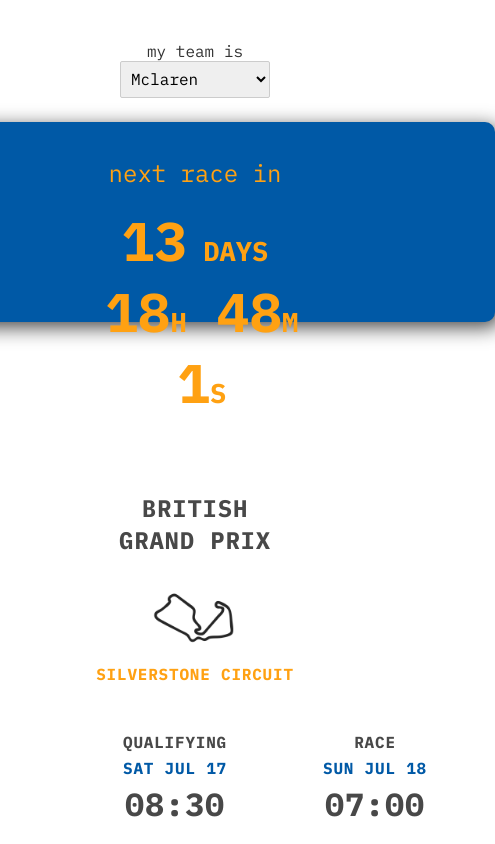
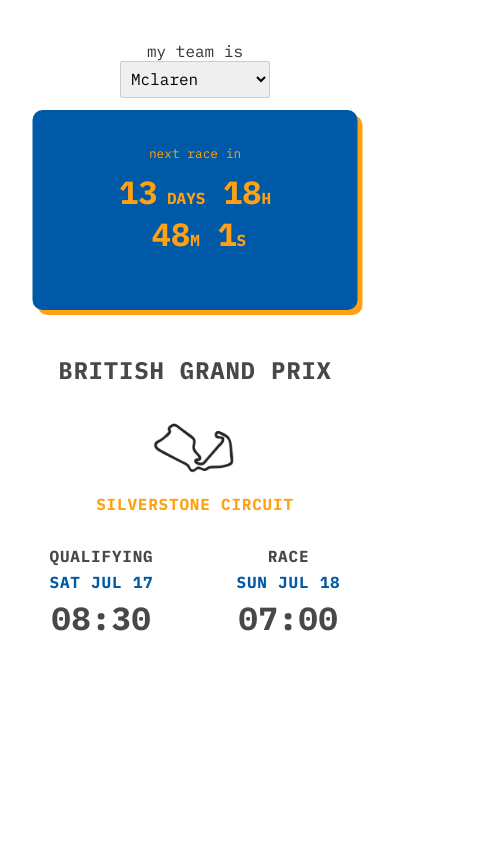
Before and after one commit to ellenhong/f1, a Svelte app: page / in a window 390 px wide. Shown: the whole page, 495 px wide, since content can reach past the window. Built offline with nearby package versions, Linux system fonts and the light colour scheme.

Commit message:
change box shadow & make responsive

```diff
--- a/src/App.svelte
+++ b/src/App.svelte
@@ -7,7 +7,7 @@
     let date = new Date();
     $: epoch = date.getTime();
 
-    // filter races by those later than today's date & get the upcoming race
+    // get the upcoming race
     $: filteredRaces = races.filter(race => epoch < formatRaceDateTime(race));
     $: nextRace = filteredRaces[0];
 
@@ -53,7 +53,6 @@
     		raceTimeColor = selected.textColor;
     	}
     }
-
 </script>
 
 <main style="{cssVarStyles}">
@@ -70,6 +69,7 @@
         </form>
     </div>
 
+    <div class='outercard'>
         <div class='card'></div>
         <h1>next race in</h1>
 
@@ -78,6 +78,8 @@
                 <span>{days}</span> DAYS <span class="clockDisplaySpan">{hours}</span>H <span class="clockDisplaySpan">{minutes}</span>M <span class="clockDisplaySpan">{seconds}</span>S
             </p>
         </div>
+    </div>
+
     <div class='race'>
         <p class='nextRace'>{nextRace.name}</p>
         <!-- svelte-ignore a11y-missing-attribute -->
@@ -103,8 +105,8 @@
 
     main {
         text-align: center;
-        max-width: 240px;
         margin: 0 auto;
+        max-width: none;
     }
 
     .colorSelector {
@@ -116,7 +118,14 @@
         font-size: 1.5em;
         font-weight: 200;
         font-family: "IBM Plex Mono", monospace;
-        margin-top: 35px;
+        position: relative;
+        top: 35px;
+    }
+
+    .outercard {
+        height: 220px;
+        position: relative;
+        top: -20px;
     }
 
     .card {
@@ -128,14 +137,50 @@
         left: 50%;
         transform: translate(-50%);
         z-index: -1;
-        box-shadow: 5px 5px 20px #424242;
+        box-shadow: 5px 5px 0px var(--race-color, black);
         border-radius: 10px;
     }
 
-    @media (min-width: 640px) {
-        main {
-            max-width: none;
+    @media (max-width: 640px) {
+        .card {
+            width: 475px;
         }
+
+        h1 {
+            font-size: 1.2em;
+        }
+
+        .clockWrapper .clockDisplay {
+            font-size: 1.4em;
+            margin: 0;
+        }
+    }
+
+    @media (max-width: 500px) {
+        .card {
+            width: 325px;
+        }
+
+        h1 {
+            font-size: 0.8em;
+        }
+
+        .clockWrapper .clockDisplay {
+            font-size: 1em;
+            margin: 0;
+        }
+
+        p.clockDisplay {
+            max-width: 200px;
+            left: 50%;
+            position: absolute;
+            transform: translateX(-50%);
+        }
+    }
+
+    .clockWrapper {
+        position: relative;
+        top: 35px;
     }
 
     p.clockDisplay {
@@ -162,6 +207,8 @@
         letter-spacing: 0.8px;
         font-weight: 600;
         color: var(--race-color, black);
+        position: relative;
+        top: -70px;
     }
 
     .race img {
@@ -184,7 +231,8 @@
 
     .raceTimes {
         width: 25em;
-        margin: 2em auto;
+        margin: 1em auto;
+        max-width: 100%;
     }
 
     .raceTimeCol {
--- a/src/teams.js
+++ b/src/teams.js
@@ -8,7 +8,7 @@
     {
         name: 'Mercedes',
         textColor: '#06d1cd', // bright teal
-        raceColor: '#06d1cd', // off white
+        raceColor: '#afafaf', // silver
         bgColor: '#1b252e' // darkish greenblue
     },
     {
@@ -32,7 +32,7 @@
     {
     	name: 'Alpha Tauri',
     	textColor: '#FFFFFF', // white
-    	raceColor: 'silver', // silver
+    	raceColor: '#afafaf', // silver
     	bgColor: '#2B4562' // navy
     },
     {
@@ -50,7 +50,7 @@
     },
     {
     	name: 'Alfa Romeo',
-    	raceColor: '#900000', // red
+    	raceColor: '#1a212b', // dark navy
     	textColor: '#FFFFFF', // white
     	bgColor: '#900000' // red
     },
```
Also changed, not shown: public/build/bundle.css, public/build/bundle.js, 2 other files (tests, documents, lock files or other folders). Lines whose indentation alone changed are shown as unchanged.
